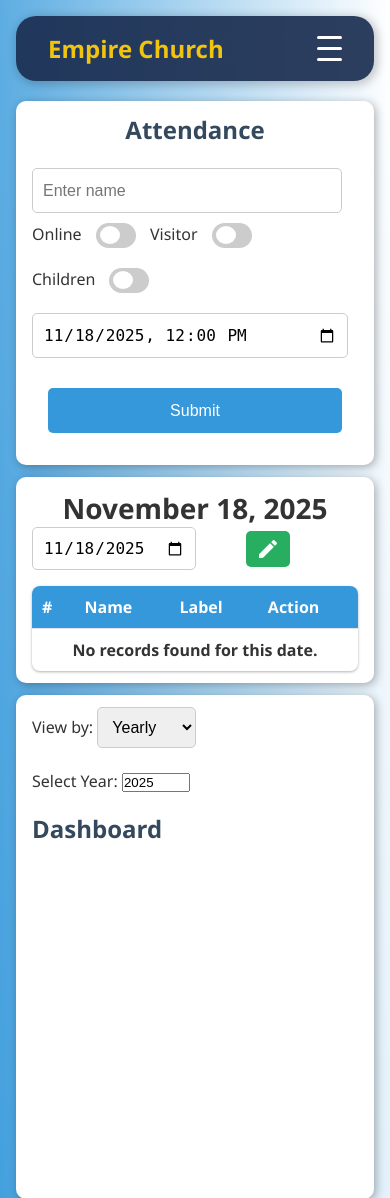
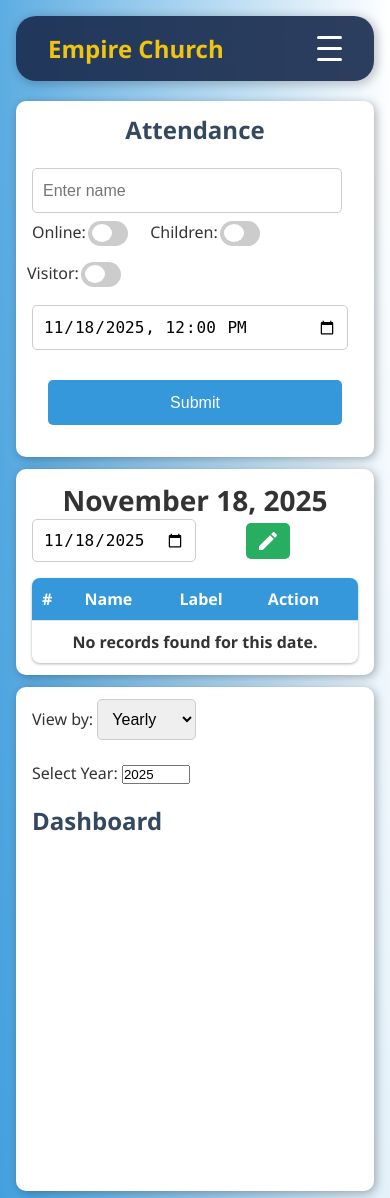
Before and after one commit to abiezer123/emp, a Flask app: page /attendance in a window 390 px wide. Shown: the top 1198 px of the page. Run offline with Flask 3, Linux system fonts and the light colour scheme; the visitor is signed in with stand-in values (Sample User, id 1); data that the repository does not hold is empty.

Commit message:
fixed overlaping of right and left

```diff
--- a/static/styles.css
+++ b/static/styles.css
@@ -19,7 +19,7 @@ body {
     display: inline-block;
     width: 40px;
     height: 25px;
-    margin: 10px;
+    margin: 8px;
 }
 
 /* Hide the default checkbox */
@@ -34,8 +34,8 @@ body {
     position: absolute;
     cursor: pointer;
     top: 0;
-    left: 0;
-    right: 0;
+    left: -10px;
+    right: 10px;
     bottom: 0;
     background-color: #ccc;
     transition: .4s;
@@ -72,6 +72,7 @@ input:checked+.slider:before {
     border-radius: 50%;
 }
 
+
 main {
     display: flex;
     justify-content: space-between;
@@ -87,6 +88,7 @@ main {
     flex-direction: column;
     gap: 20px;
     width: 48%;
+    margin-left: -20px;
 }
 
 .right-column {
@@ -551,13 +553,21 @@ body {
     display: none !important;
 }
 
+.switch-label-and-switch {
+    display: inline;
+    /* or inline-block */
+    margin-left: -5px;
+
+}
+
+
 @media (min-width: 769px) {
     .navbar {
         position: fixed;
         top: 0;
         left: 0;
         height: 100vh;
-        width: 240px;
+        width: 210px;
         border-radius: 0;
         margin: 0;
         padding: 2rem 1rem;
@@ -622,6 +632,8 @@ body {
         margin-right: 40px;
         transition: margin-left 0.3s ease;
     }
+
+
 }
 
 /* --- MOBILE STYLES --- */
@@ -691,5 +703,9 @@ body {
     }
 
 
-
+    .switch-label-and-switch {
+        display: block;
+        width: 100%;
+        /* forces it to take full line */
+    }
 }
--- a/templates/attendance.html
+++ b/templates/attendance.html
@@ -65,24 +65,25 @@
                         <ul id="suggestions" class="suggestions-list hidden"></ul>
                         <br>
 
-                        <label for="online">Online</label>
+                        <label for="online">Online:</label>
                         <label class="switch">
                             <input type="checkbox" id="online" name="is_online" value="online">
                             <span class="slider round"></span>
                         </label>
 
-                        <label for="visitor">Visitor</label>
-                        <label class="switch">
-                            <input type="checkbox" id="visitor" name="is_visitor" value="visitor">
-                            <span class="slider round"></span>
-                        </label>
-                        <br>
-
-                        <label for="children">Children</label>
+                        <label for="children">Children:</label>
                         <label class="switch">
                             <input type="checkbox" id="children" name="is_child" value="children">
                             <span class="slider round"></span>
                         </label>
+
+                        <div class="switch-label-and-switch">
+                            <label for="visitor" class="switch-label">Visitor:</label>
+                            <label class="switch">
+                                <input type="checkbox" id="visitor" name="is_visitor" value="visitor">
+                                <span class="slider round"></span>
+                            </label>
+                        </div>
 
 
 
```
